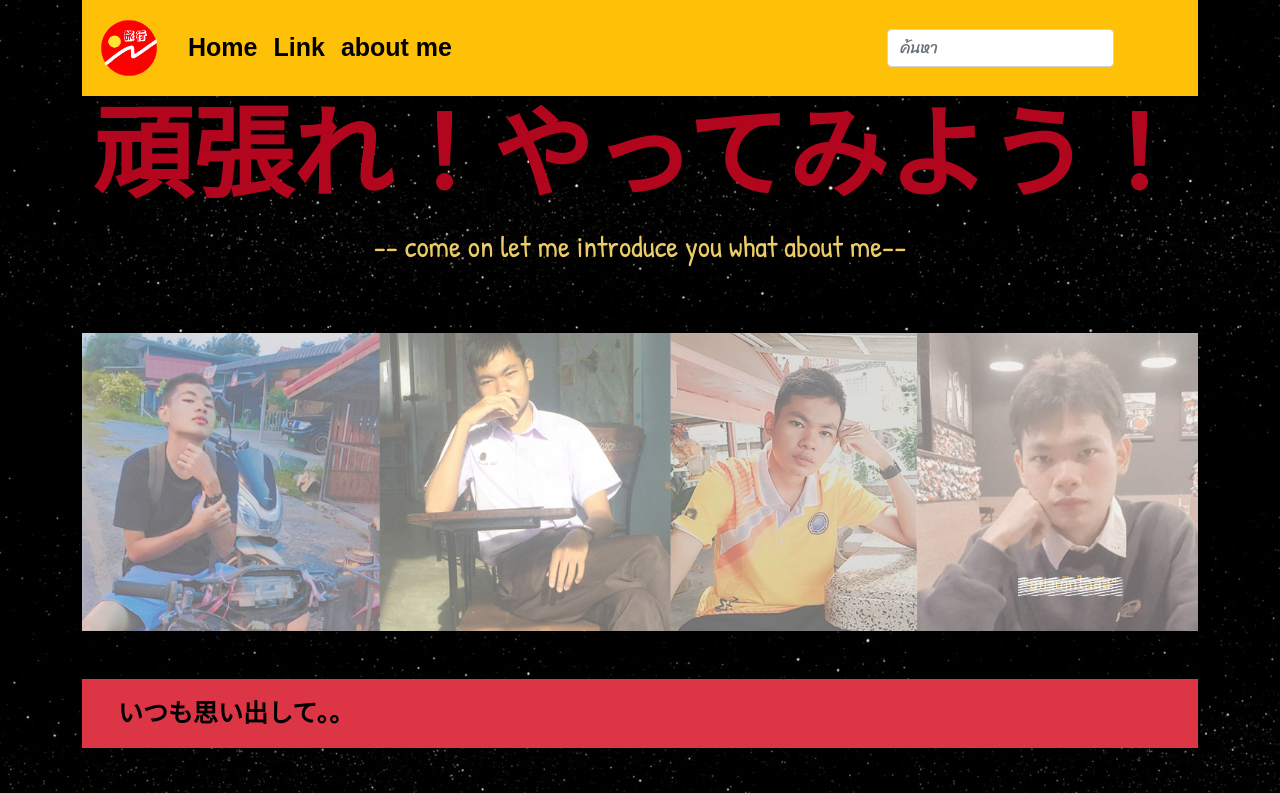
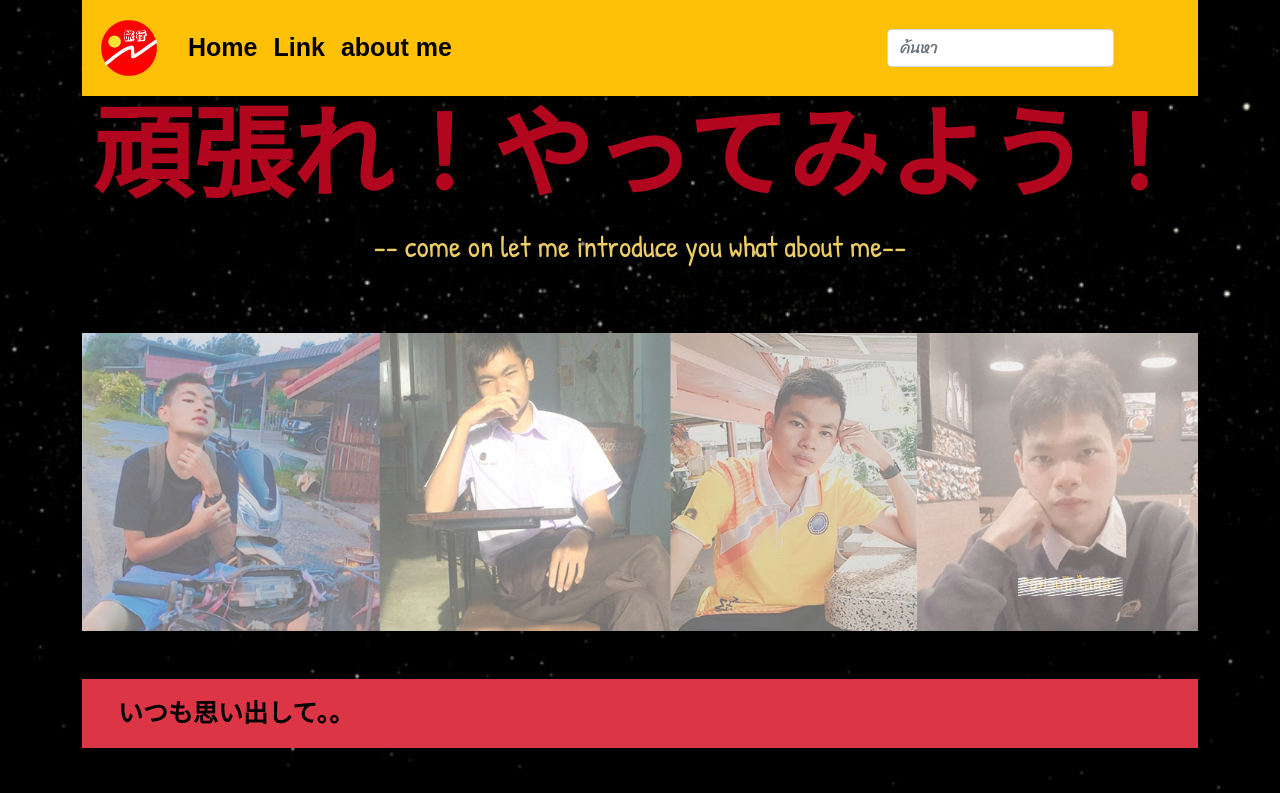
Before and after one commit to Nierukochan/Nier-s-portfolio, a plain HTML site: page index.html in a window 1280 px wide. Shown: the top 793 px of the page. Drawn offline with nearby package versions, Linux system fonts and the light colour scheme; a web font is replaced by a local one.

Commit message:
Update style.css

```diff
--- a/css/style.css
+++ b/css/style.css
@@ -2,7 +2,10 @@
 
 body {
 
-  background:url("/assets/BG22.png");
+  background-image:url("/assets/BG22.png");
+  background-size:cover;
+  background-repeat:no-repeat;
+  background-attachment:fixed;
 }
 .active{
   color:rgb(0, 0, 0) !important;
```
